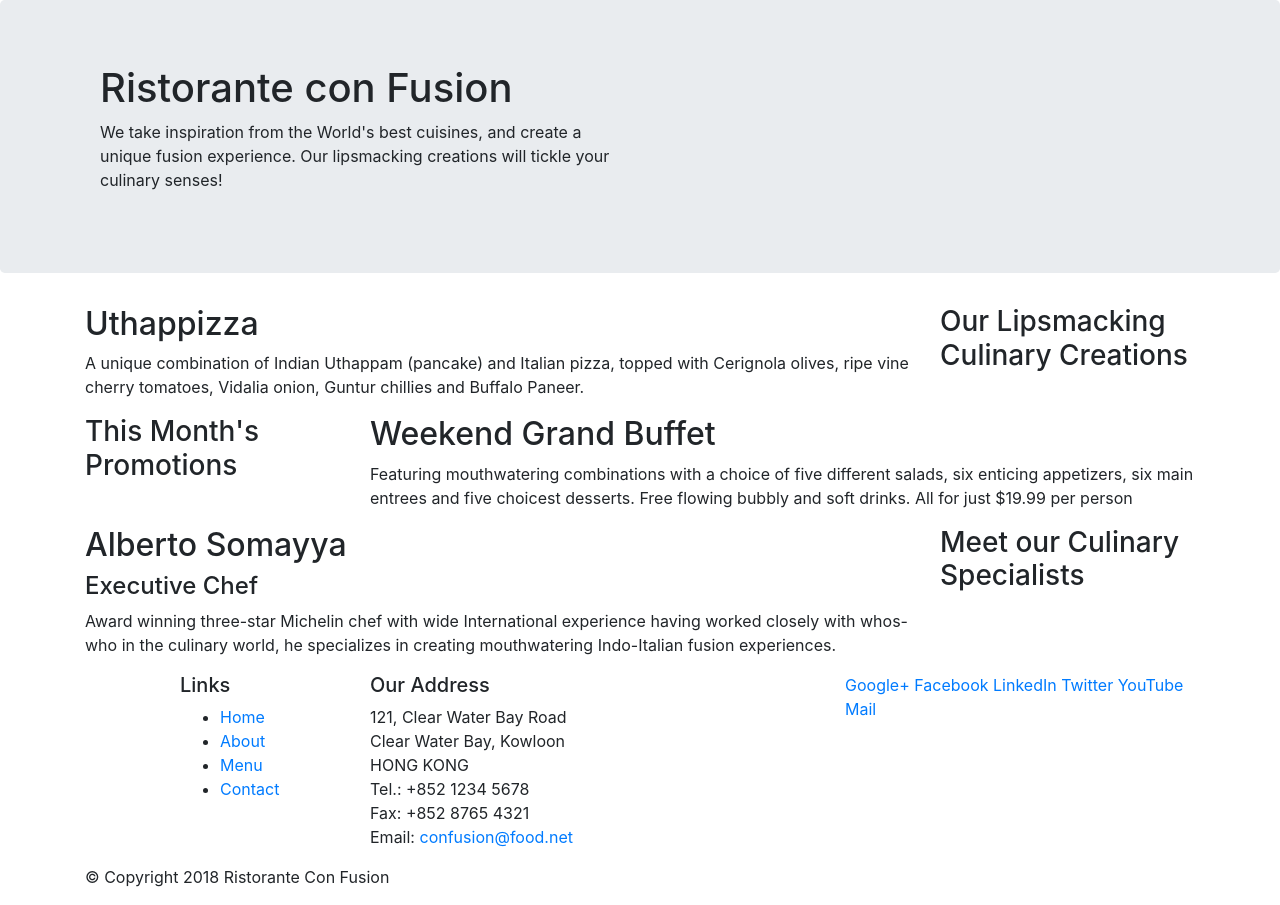
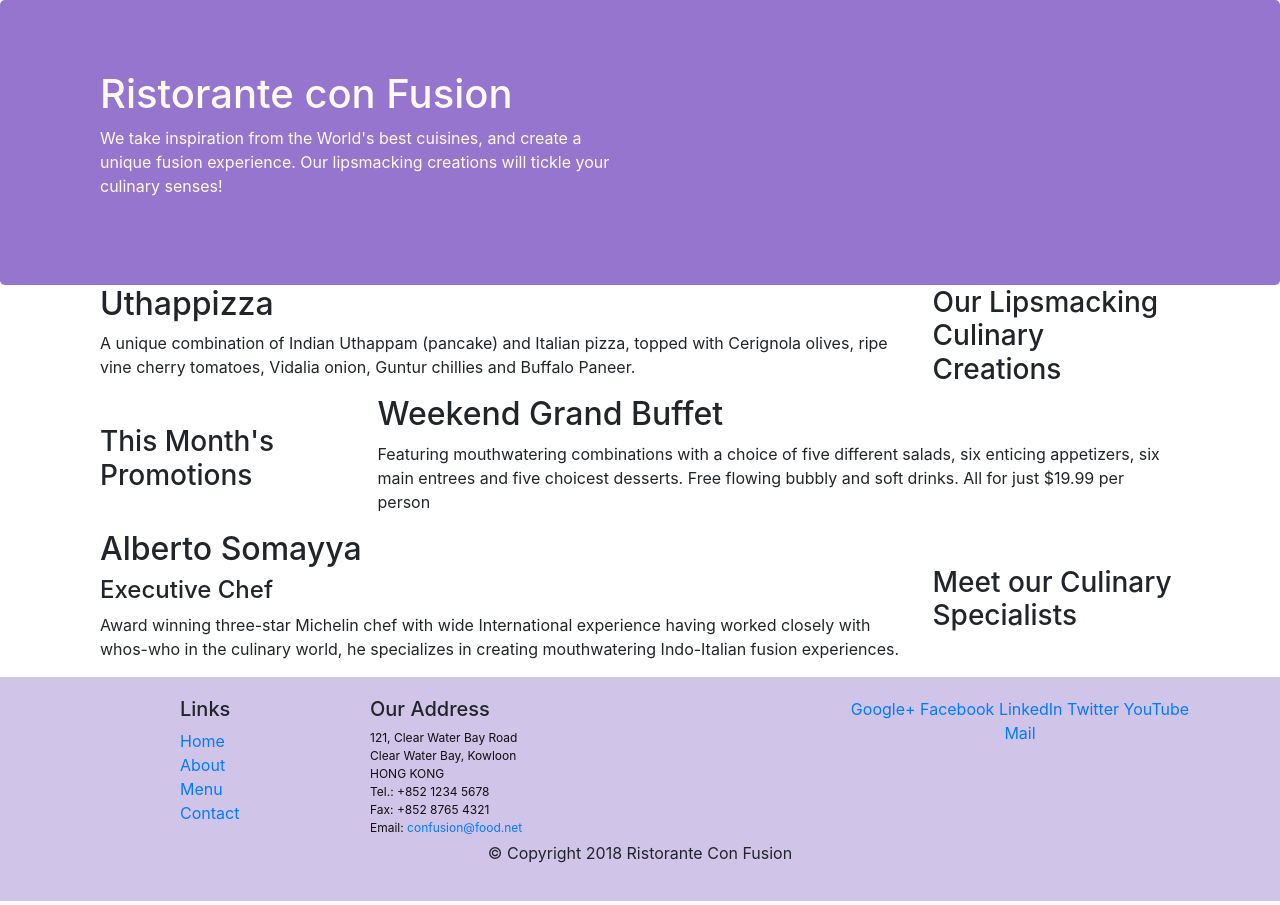
Before and after one commit to bvinoth82/bootstrap4, a website: page index.html in a window 1280 px wide. Drawn offline with nearby package versions, Linux system fonts and the light colour scheme.

Commit message:
Bootstrap grid 2

```diff
--- /dev/null
+++ b/css/styles.css
@@ -0,0 +1,31 @@
+.row-header{
+    margin:0px auto;
+    padding:0px;
+}
+
+.row-content {
+    margin:0px auto;
+    padding: 50px 0px 50px 0px;
+    border-bottom: 1px ridge;
+    min-height:400px;
+}
+
+.footer{
+    background-color: #D1C4E9;
+    margin:0px auto;
+    padding: 20px 0px 20px 0px;
+}
+
+
+.jumbotron {
+    padding:70px 30px 70px 30px;
+    margin:0px auto;
+    background: #9575CD ;
+    color:floralwhite;
+}
+
+address{
+    font-size:75%;
+    margin:0px;
+    color:#0f0f0f;
+}
--- a/index.html
+++ b/index.html
@@ -9,6 +9,7 @@
 
         <!-- Bootstrap CSS -->
         <link rel="stylesheet" href="node_modules/bootstrap/dist/css/bootstrap.min.css">
+        <link rel="stylesheet" href="css/styles.css">
     <title>Ristorante Con Fusion</title>
 </head>
 
@@ -28,7 +29,7 @@
     </header>
 
     <div class="container">
-        <div class="row">
+        <div class="row row-header align-items-center">
             <div class="col-12 col-sm-4 order-sm-last col-md-3">
                 <h3>Our Lipsmacking Culinary Creations</h3>
             </div>
@@ -39,7 +40,7 @@
         </div>
 
 
-        <div class="row">
+        <div class="row row-header align-items-center">
             <div class="col-12 col-sm-4 col-md-3">
                 <h3>This Month's Promotions</h3>
             </div>
@@ -49,7 +50,7 @@
             </div>
         </div>
 
-        <div class="row">
+        <div class="row row-header align-items-center">
             <div class="col-12 col-sm-4 order-sm-last col-md-3">
                 <h3>Meet our Culinary Specialists</h3>
             </div>
@@ -61,12 +62,12 @@
         </div>
     </div>
 
-    <footer>
+    <footer class="footer">
         <div class = "container">
             <div class="row">
-                <div class = "col-4 offset-1 col-sm-2">
+                <div class = "col-4 offset-1 col-sm-2 align-self-center">
                     <h5>Links</h5>
-                    <ul>
+                    <ul class="list-unstyled">
                         <li><a href="#">Home</a></li>
                         <li><a href="#">About</a></li>
                         <li><a href="#">Menu</a></li>
@@ -85,7 +86,7 @@
 		           </address>
                 </div>
                 <div class = "col-12 col-sm-4">
-                    <div>
+                    <div class="text-center">
                         <a href="http://google.com/+">Google+</a>
                         <a href="http://www.facebook.com/profile.php?id=">Facebook</a>
                         <a href="http://www.linkedin.com/in/">LinkedIn</a>
@@ -95,7 +96,7 @@
                     </div>
                 </div>
            </div>
-           <div class = "row">
+           <div class = "row justify-content-center">
                 <div class = "col-auto">
                     <p>© Copyright 2018 Ristorante Con Fusion</p>
                 </div>
```
